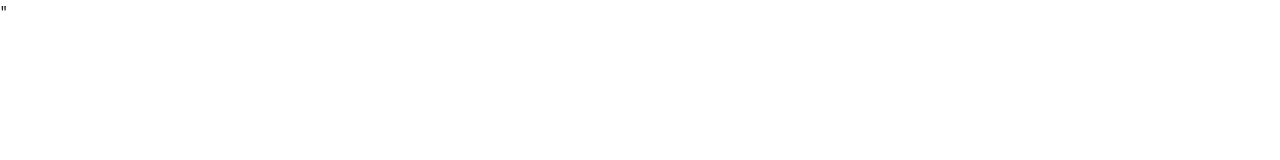
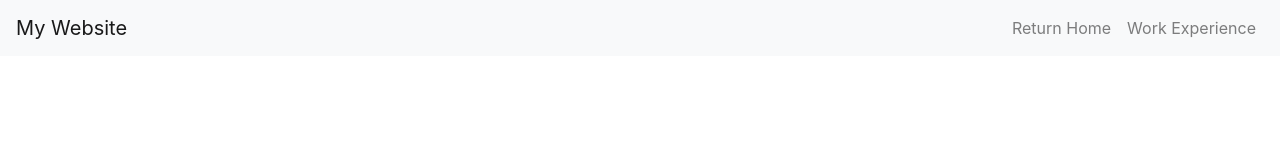
Before and after one commit to pagevanhoy/pagevanhoy.github.io, a plain HTML site: page portfolio.html in a window 1280 px wide. Drawn offline with nearby package versions, Linux system fonts and the light colour scheme.

Commit message:
added nav to porfolio.html

```diff
--- a/portfolio.html
+++ b/portfolio.html
@@ -9,3 +9,24 @@
         <link rel="stylesheet" href="https://stackpath.bootstrapcdn.com/bootstrap/4.4.1/css/bootstrap.min.css" integrity="sha384-Vkoo8x4CGsO3+Hhxv8T/Q5PaXtkKtu6ug5TOeNV6gBiFeWPGFN9MuhOf23Q9Ifjh" crossorigin="anonymous">"
         <link rel="javascript" href="https://stackpath.bootstrapcdn.com/bootstrap/4.4.1/js/bootstrap.bundle.min.js" alt="bootscrapjs">
     </head>
+    <body>
+        <nav class="navbar navbar-light bg-light navbar-expand-lg fixed-top">
+            <a href="#" class="navbar-brand">My Website</a>
+            <button class="navbar-toggler" data-toggle="collapse" data-target="#navbarCollapse">
+                <span class="navbar-toggler-icon"></span>
+            </button>
+            <div class="collapse navbar-collapse" id="navbarCollapse">
+                <ul class="navbar-nav ml-auto">
+                    <li class="navbar-item">
+                        <a href="index.html" class="nav-link">Return Home</a>
+                    </li>
+
+                    <li class="navbar-item">
+                        <a href="portfolio.html" class="nav-link">Work Experience</a>
+                    </li>
+                </ul>
+            </div>
+        </nav>
+        <!-- added bootstrap nav -->
+    </body>
+</html>
```
